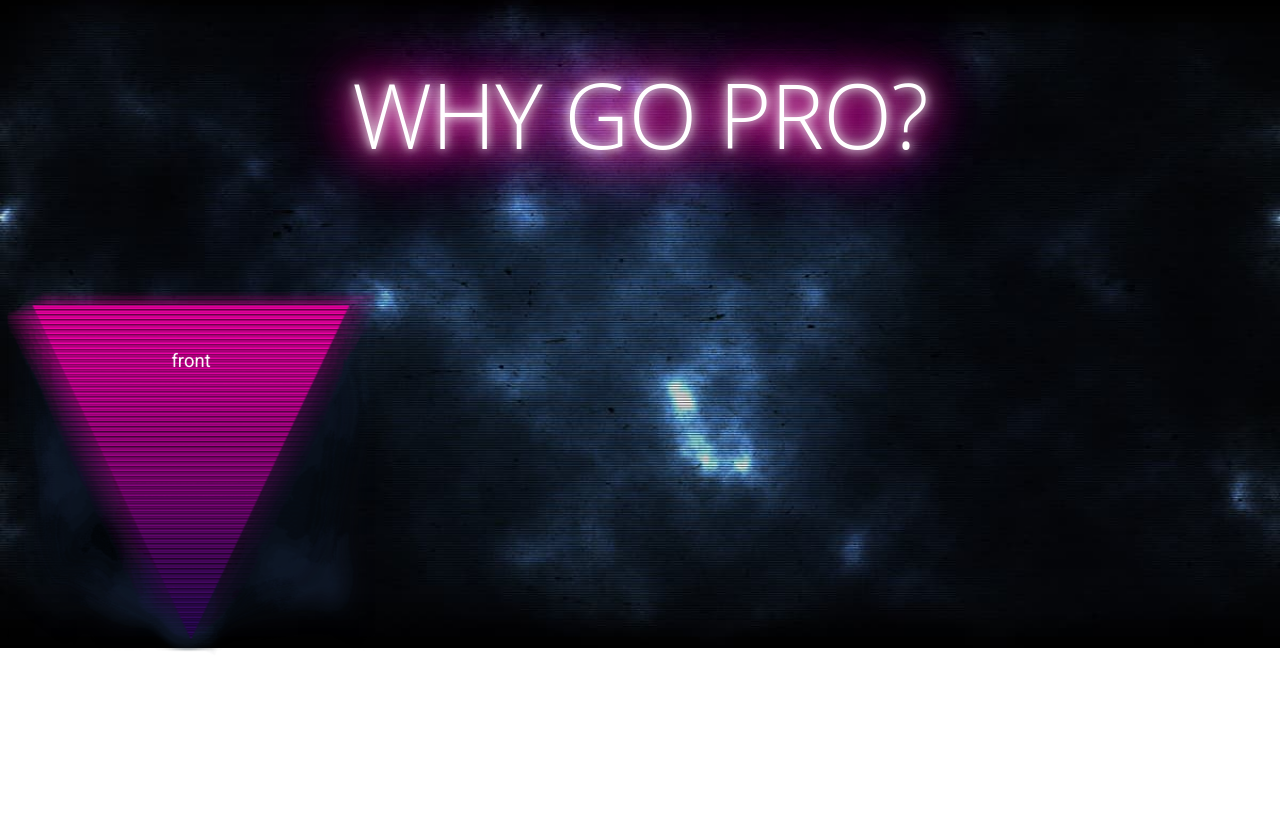
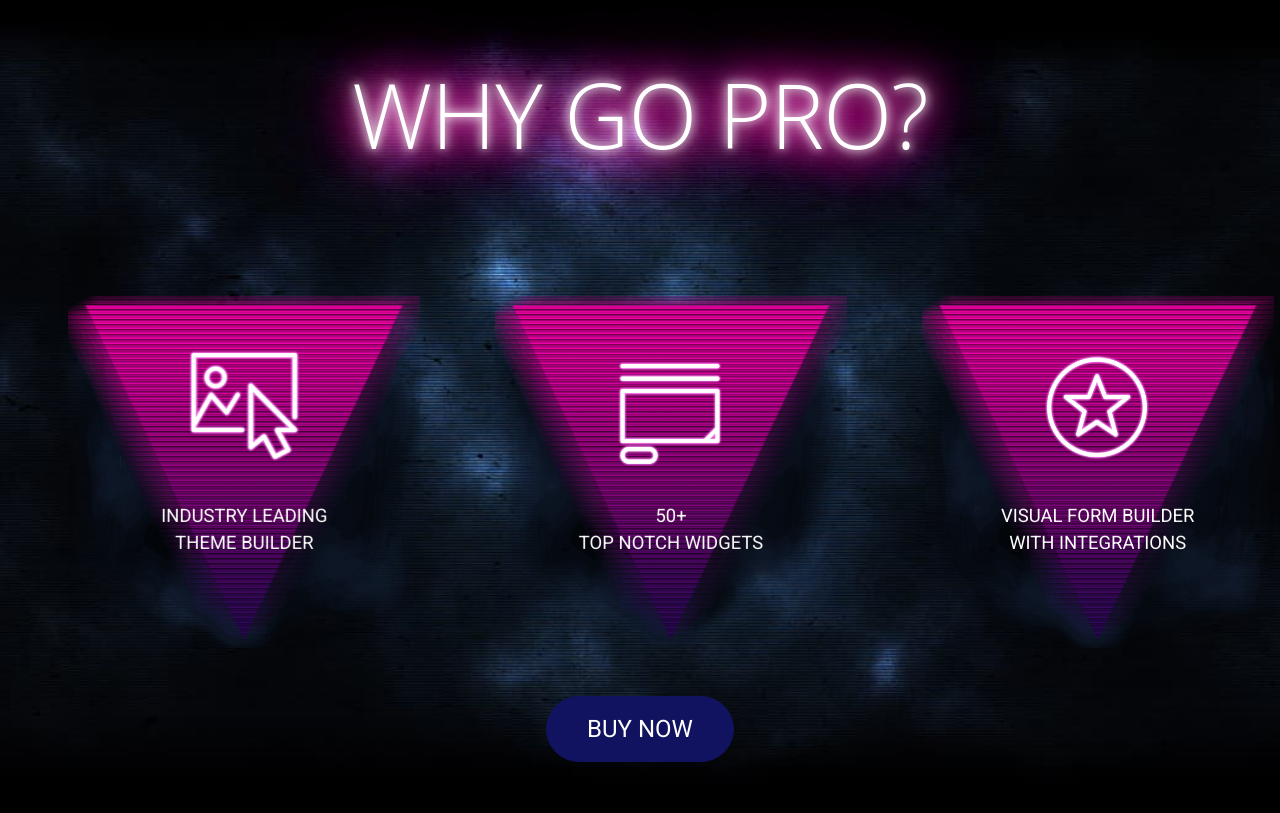
Before and after one commit to crowjambo/80sStyleElementorWebsite, a website: page index.html in a window 1280 px wide. Shown: the part 868-1681 px from the top of the page. Before the commit the page ends 1516 px from the top, so only its background shows below. Drawn offline with nearby package versions, Linux system fonts and the light colour scheme.

Commit message:
3d transform section

```diff
--- a/index.html
+++ b/index.html
@@ -42,29 +42,70 @@
         </div>
     </header>
     <!-- #endregion -->
-    <section id="cards" class="pt-5">
+    <section id="cards" class="py-5">
         <div class="container-fluid">
             <div class="row">
                 <div class="col text-center">
                     <h1>WHY GO PRO?</h1>
                 </div>
             </div>
-            <div class="row pt-5">
+            <div class="row pt-5 justify-content-around">
+
                 <div class="col-md-3">
                     <div class="scene">
+                        <div class="cube">
+                          <div class="face front text-center">
+                            <img src="images/icon.1.png" class="mt-5" alt="">
+                            <br>
+                            <p class="text-uppercase">Industry leading<br>theme builder</p>
 
-                        <div class="cube">
-                          <div class="face front">front</div>
+                          </div>
                           <div class="face center"></div>
-                          <div class="face back">backasdasd</div>
+                          <div class="face back text-center">
+                            <p class="my-auto mx-auto">Customise your header & footer Design every part of your blog Build advanced, dynamic websites visually Get control over your theme without code</p>
                         </div>
                       </div>
-
                 </div>
             </div>
-            <div class="row">
+                <div class="col-md-3">
+                    <div class="scene">
+                        <div class="cube">
+                          <div class="face front text-center">
+                            <img src="images/icon.2.png" class="mt-5" alt="">
+                            <br>
+                            <p class="text-uppercase">50+<br>top notch widgets</p>
 
+                          </div>
+                          <div class="face center"></div>
+                          <div class="face back text-center">
+                            <p class="my-auto mx-auto">Premium media widgets Full set of social media widgets Menu widget, search bar and more Comprehensive single post widgets Marketing & conversion</p>
+                        </div>
+                      </div>
+                </div>
             </div>
+                <div class="col-md-3">
+                    <div class="scene">
+                        <div class="cube">
+                          <div class="face front text-center">
+                            <img src="images/icon.3.png" class="mt-5" alt="">
+                            <br>
+                            <p class="text-uppercase">Visual form builder<br>with integrations</p>
+
+                          </div>
+                          <div class="face center"></div>
+                          <div class="face back text-center">
+                            <p class="my-auto mx-auto">Build high converting forms on the frontend Design your form like never before Integrate to your favorite marketing tools Advanced form fields Spam filter and protection</p>
+                        </div>
+                      </div>
+                </div>
+            </div>
+
+        </div>
+        <div class="row ">
+            <div class="col text-center">
+                <button type="button" class="btn-lg btn btn-secondary text-uppercase my-5">Buy now</button>
+            </div>
+        </div>
         </div>
     </section>
 
--- a/sass/style.scss
+++ b/sass/style.scss
@@ -99,11 +99,14 @@ header{
     }
 }
 
+// #region 3d transform cards
 .scene {
     width:22em;
     height:22em;
     perspective:60em;
     z-index: 500;
+    overflow: hidden;
+
   }
   .scene:hover > .cube{
     transform: rotateY(-180deg);
@@ -115,6 +118,14 @@ header{
     position:relative;
     transform-style:preserve-3d;
     transition: all 1s;
+
+    img{
+        width: 40%;
+   }
+   p{
+       line-height: 1.5rem;
+       margin-top: .8rem;
+   }
   }
 
   .face {
@@ -127,14 +138,30 @@ header{
     text-align:center;
   }
 
-.front  { transform: rotateY(0deg) translateZ(8em); }
-.back   { transform: rotateY(180deg) translateZ(4em); }
+.front {
+     transform: rotateY(0deg) translateZ(8em);
+
+}
+.back {
+
+     transform: rotateY(180deg) translateZ(4em);
+
+     p{
+        width: 80%;
+        //height: 100%;
+        transform: translateY(110%);
+    }
+}
 .center{
     transform: rotateY(180deg) translateZ(-2.5em);
     background: url(../images/tri.png) no-repeat center center/cover;
+    z-index: -1;
+
 }
 
 // .top    { transform: rotateX(90deg) translateZ(4em); }
 // .bottom { transform: rotateX(-90deg) translateZ(4em); }
 // .right  { transform: rotateY(90deg) translateZ(4em);  }
 // .left   { transform: rotateY(-90deg) translateZ(4em); }
+
+// #endregion
```
Also changed, not shown: css/style.css.
